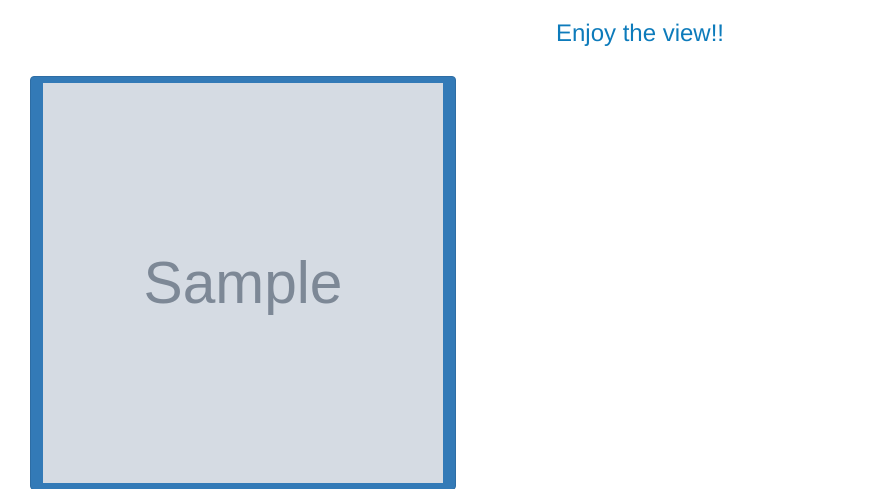
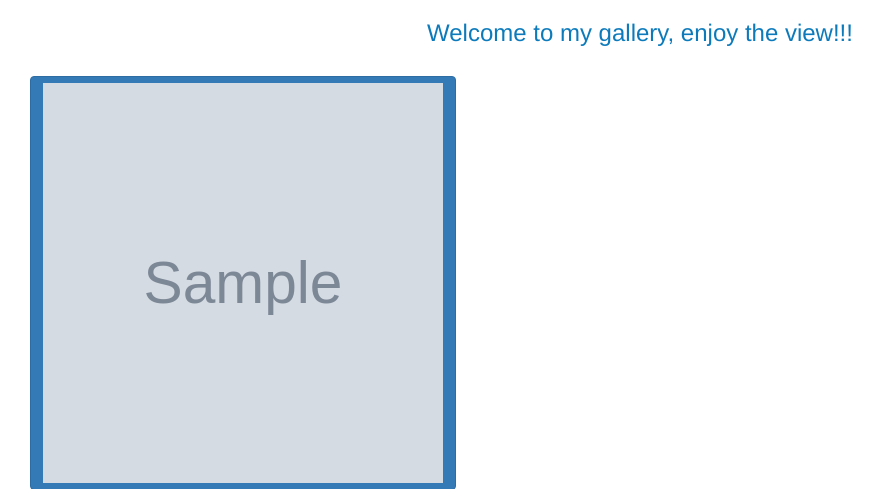
Before and after one commit to Eccie-K/photo-gallery, a Django app: page / in a window 1280 px wide. Shown: the part 246-735 px from the top of the page, without its empty margins (0-884 px from the left). Run offline with Django 3.2, Linux system fonts and the light colour scheme; tables that the repository leaves empty hold one stand-in row (values such as "Sample post"); grey boxes marked "Sample" are stand-in pictures; some libraries are stand-ins or nearby versions.

Commit message:
rephrased the title on index.html file

```diff
--- a/gallery/templates/index.html
+++ b/gallery/templates/index.html
@@ -23,7 +23,7 @@
 
 <body class="body">
   {% block content %}
-  <h3 align="center" style="color:rgb(13, 123, 187);">Enjoy the view!!</h3>
+  <h3 align="center" style="color:rgb(13, 123, 187);">Welcome to my gallery, enjoy the view!!!</h3>
   <br>
   {% for photo in photos %}
 
```
